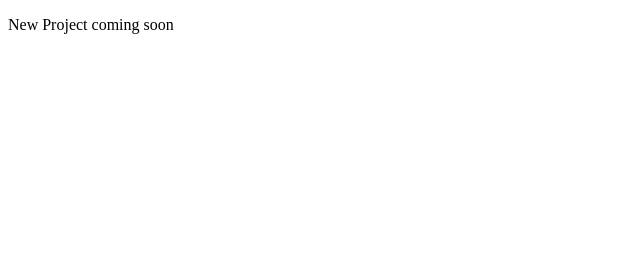
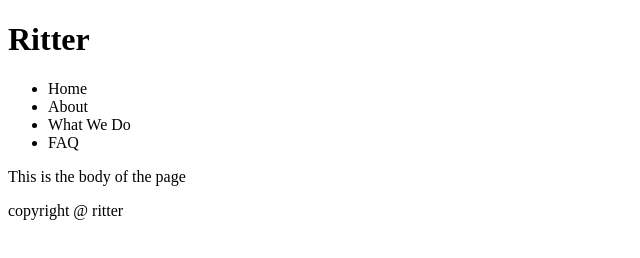
Before and after one commit to Somtochi/gitProject, a plain HTML site: page index.html in a window 1280 px wide. Shown: the whole page, without its empty margins (0-640 px from the left). Drawn offline with Linux system fonts and the light colour scheme.

Commit message:
added div in index.html

```diff
--- a/index.html
+++ b/index.html
@@ -4,6 +4,29 @@
 		<title></title>
 	</head>
 	<body>
-		<p> New Project coming soon </p>
+		<div id="header">
+			<h1> Ritter </h1>
+		</div>
+
+		<div id="menu">
+			<ul>
+				<li> Home </li>
+				<li> About </li>
+				<li> What We Do </li>
+				<li> FAQ </li>
+			</ul>
+		</div>
+
+		<div id="nav">
+		<p> This is the body of the page </p>
+		</div>
+
+		<div id="footer">
+		<p> copyright @ ritter </p>
+		</div>
+
+
+
+
 	</body>
 </html>
```
